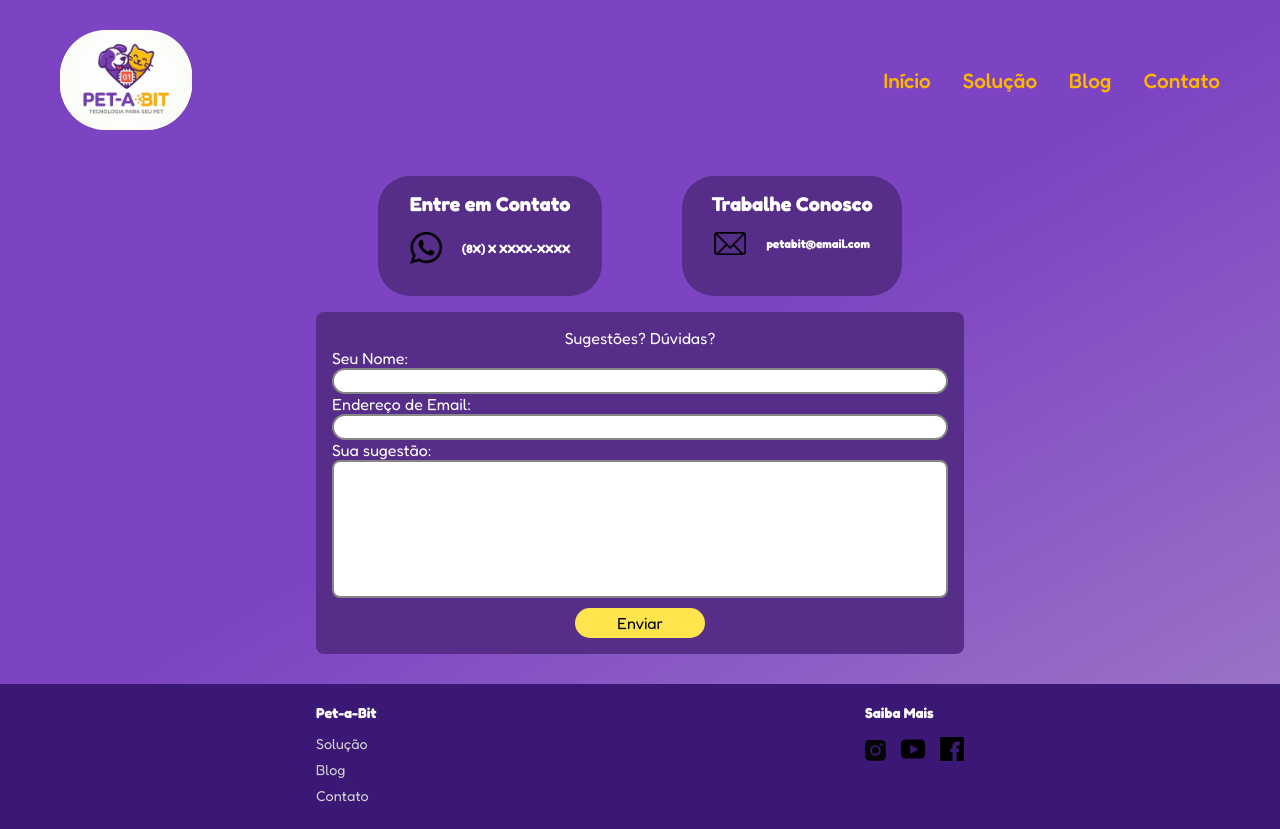
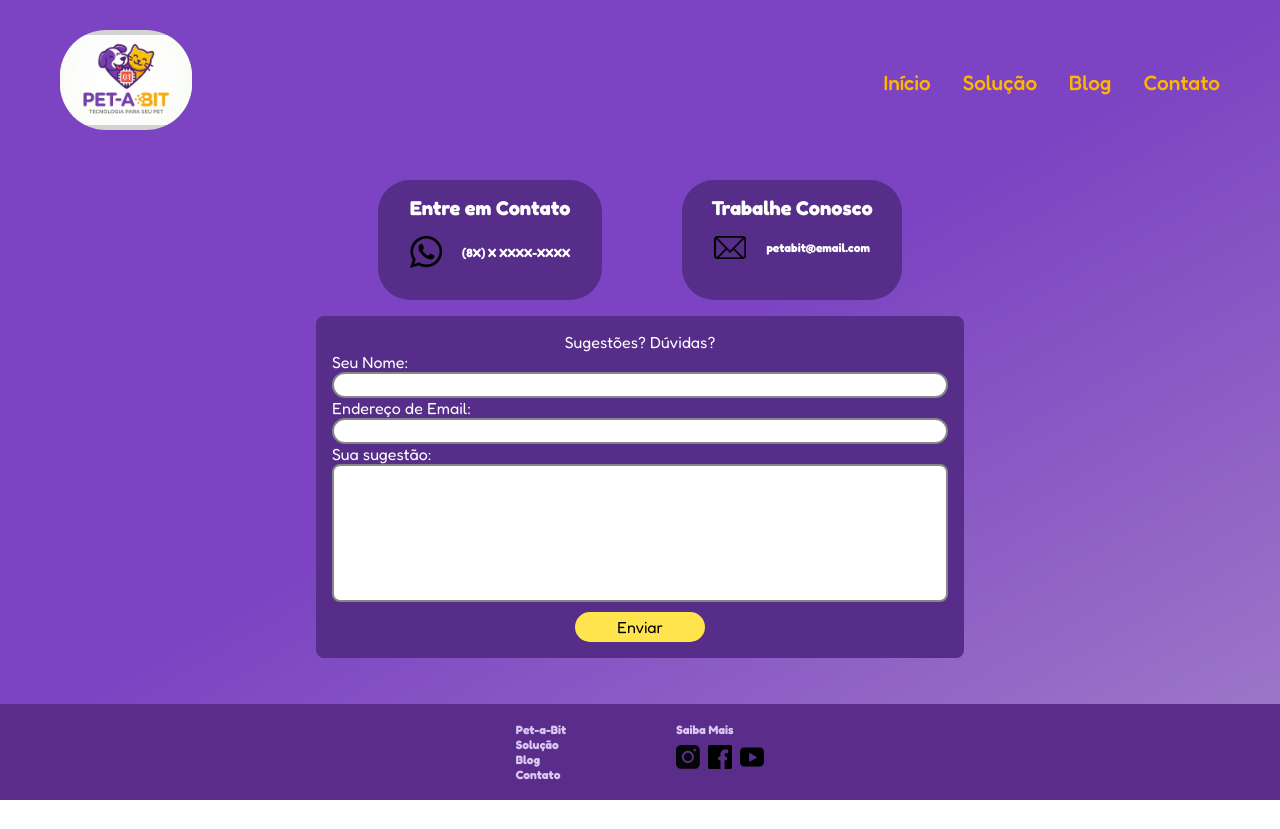
Before and after one commit to nandospto/Desafio2-Pet-a-Bit, a plain HTML site: page contato.html in a window 1280 px wide. After the commit the page ends 800 px from the top, so only its background shows below. Drawn offline with Linux system fonts and the light colour scheme.

Commit message:
:ok_hand:style: Padronização do estilo da página com as outras do site.

```diff
--- a/pag-contato.css
+++ b/contato.css
@@ -16,6 +16,7 @@
     color: #fff;
 }
 
+/* header */
 header {
     display: flex;
     justify-content: space-between;
@@ -28,7 +29,7 @@
     height: 100px;
     border-radius: 46px;
     object-fit: contain;
-    background: url(/src/PetabitheaderLogo.png) lightgray 50% / cover no-repeat;
+    background-color: lightgray;
 }
 
 .menunavegacao {
@@ -78,58 +79,50 @@
     pointer-events: none;
 }
 
-
 .menuContImg:hover .imgpatinhas {
     opacity: 0.5;
 }
 
 
-footer {
-    margin-top: auto;
-    background-color: #3b1875;
+/* footer */
+.footer {
+    background-color: #5b2d8b;
+
     display: flex;
     justify-content: center;
-    gap: 150px;
-    padding: 20px 60px;
-    font-size: 0.9rem;
+    align-items: flex-start;
+    gap: 110px;
+
+    padding: 18px 32px;
+
+    margin-top: auto;
 }
 
-.footer-links {
-    min-width: 648px;
-    display: flex;
-    flex-direction: row;
-    align-items: flex-start;
-    justify-content: space-between;
+.footer p,
+.footer a {
+    color: #d9c7f2;
+
+    font-size: 12px;
+    font-weight: 800;
+    text-decoration: none;
+
+    display: block;
 }
 
-.footer-about,
-.footer-social {
-    align-self: left;
+.social-icons {
+    display: flex;
+    gap: 8px;
+    align-items: center;
+
+    margin-top: 8px;
 }
 
-.footer-links h4,
-.footer-social h4 {
-    color: #fff;
-    margin-bottom: 10px;
-    font-weight: bold;
-}
+.social-icons img {
+    width: 24px;
+    height: 24px;
 
-
-.footer-links ul {
-    list-style: none;
-}
-
-.footer-links a {
-    text-decoration: none;
-    color: #d1d1d1;
-    line-height: 1.8;
-}
-
-.footer-social .icons {
-    display: flex;
-    gap: 15px;
-    font-size: 1.5rem;
-    cursor: pointer;
+    object-fit: contain;
+    display: block;
 }
 
 /*  */
@@ -261,12 +254,14 @@
 
 
 /* Mobile */
-@media (max-width: 768px) {
+@media (max-width: 900px) {
+
+    /* header */
     .PetabitHeaderLogo {
         width: 50%;
         height: auto;
         border-radius: 46px;
-        background: url(/src/PetabitheaderLogo.png) lightgray 50% / cover no-repeat;
+        background-color: lightgray;
     }
 
     .menu-btn {
@@ -299,22 +294,20 @@
         display: none;
     }
 
-    footer {
-        padding: 30px 20px;
-        gap: 0;
+    /* footer */
+    .footer {
+        flex-direction: column;
+        align-items: center;
+        gap: 20px;
+
+        text-align: center;
     }
 
-    .footer-links {
-        min-width: 32px;
-        flex-direction: column;
-        align-items: center;
-        text-align: center;
-        gap: 30px;
+    .social-icons {
+        justify-content: center;
     }
 
-    .footer-social .icons {
-        justify-content: center;
-    }
+    /* Fim do footer e header */
 
     .ContactContainerZapMail {
         flex-direction: column;
--- a/pag-contato.html
+++ b/contato.html
@@ -4,35 +4,38 @@
 <head>
     <meta charset="UTF-8">
     <meta name="viewport" content="width=device-width, initial-scale=1.0">
-    <link rel="stylesheet" href="pag-contato.css">
+    <link rel="stylesheet" href="contato.css">
     <title>Nos Contate</title>
 </head>
 
 <body>
     <header>
-        <img class="PetabitHeaderLogo" src="src/PetabitheaderLogo.png">
+        <div class="logo">
+            <img class="PetabitHeaderLogo" src="src/PetabitheaderLogo.png" alt="Logo Pet-a-Bit">
+        </div>
+
         <nav class="menunavegacao">
             <input type="checkbox" id="menu-toggle" class="menu-checkbox">
+            <label for="menu-toggle" class="menu-btn">&#9776;</label>
 
-            <label for="menu-toggle" class="menu-btn">&#9776;</label>
-            <div class="menu-links-container">
-                <div class="menuContImg">
-                    <img class="imgpatinhas" src="/src/patinhas.png">
-                    <a class="HeaderLink" href="#">Início</a>
-                </div>
-                <div class="menuContImg">
-                    <img class="imgpatinhas" src="/src/patinhas.png">
-                    <a class="HeaderLink" href="#">Solução</a>
-                </div>
-                <div class="menuContImg">
-                    <img class="imgpatinhas" src="/src/patinhas.png">
-                    <a class="HeaderLink" href="#">Blog</a>
-                </div>
-                <div class="menuContImg">
-                    <img class="imgpatinhas" src="/src/patinhas.png">
+            <ul class="menu-links-container">
+                <li class="menuContImg">
+                    <img class="imgpatinhas" src="src/patinhas.png" alt="">
+                    <a class="HeaderLink" href="src/paginaInicial.html">Início</a>
+                </li>
+                <li class="menuContImg">
+                    <img class="imgpatinhas" src="src/patinhas.png" alt="">
+                    <a class="HeaderLink" href="solucao.html">Solução</a>
+                </li>
+                <li class="menuContImg">
+                    <img class="imgpatinhas" src="src/patinhas.png" alt="">
+                    <a class="HeaderLink" href="blog.html">Blog</a>
+                </li>
+                <li class="menuContImg">
+                    <img class="imgpatinhas" src="src/patinhas.png" alt="">
                     <a class="HeaderLink" href="#">Contato</a>
-                </div>
-            </div>
+                </li>
+            </ul>
         </nav>
     </header>
 
@@ -65,26 +68,22 @@
         </div>
     </div>
 
-    <footer>
-        <div class="footer-links">
-            <div class="footer-about">
-                <h4>Pet-a-Bit</h4>
-                <ul>
-                    <li><a href="#">Solução</a></li>
-                    <li><a href="#">Blog</a></li>
-                    <li><a href="#">Contato</a></li>
-                </ul>
-            </div>
-            <div class="footer-social">
-                <h4>Saiba Mais</h4>
-                <div class="icons">
-                    <a><img src="src/Instagram.svg"></a>
-                    <a><img src="src/Youtube.svg"></a>
-                    <a><img src="src/Facebook.svg"></a>
-                </div>
-            </div>
+    <footer class="footer">
+    <div class="footer-links">
+        <p>Pet-a-Bit</p>
+        <a href="solucao.html">Solução</a>
+        <a href="blog.html">Blog</a>
+        <a href="contato.html">Contato</a>
+    </div>
+    <div class="footer-social">
+        <p>Saiba Mais</p>
+        <div class="social-icons">
+            <a href="https://instagram.com"><img src="src/Instagram.svg" alt="Ícone-Instagram"></a>
+            <a href="https://facebook.com"><img src="src/Facebook.svg" alt="Ícone-Facebook"></a>
+            <a href="https://youtube.com"><img src="src/Youtube.svg" alt="Ícone-Youtube"></a>
         </div>
-    </footer>
+    </div>
+</footer>
 </body>
 
 </html>
```
